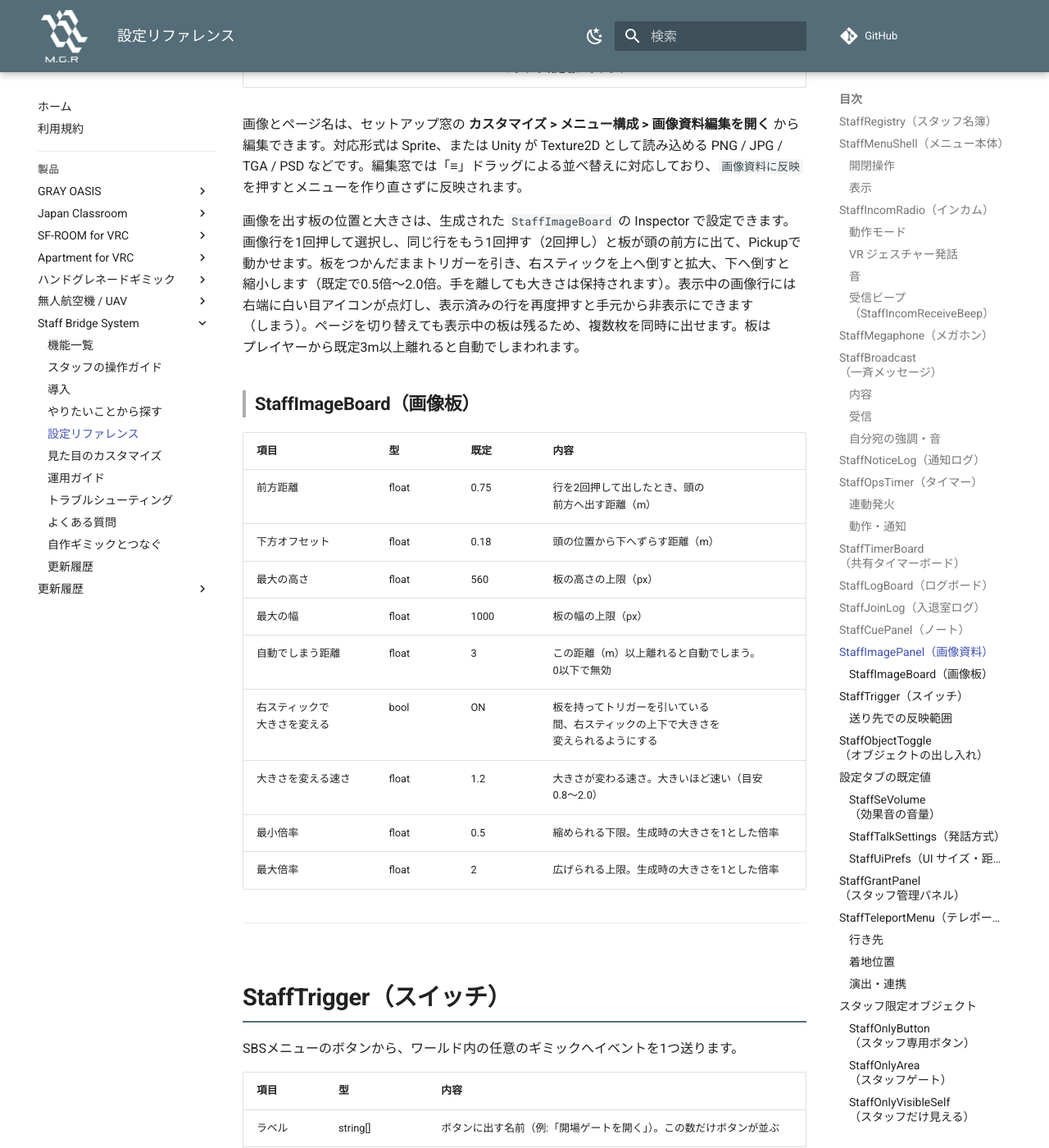
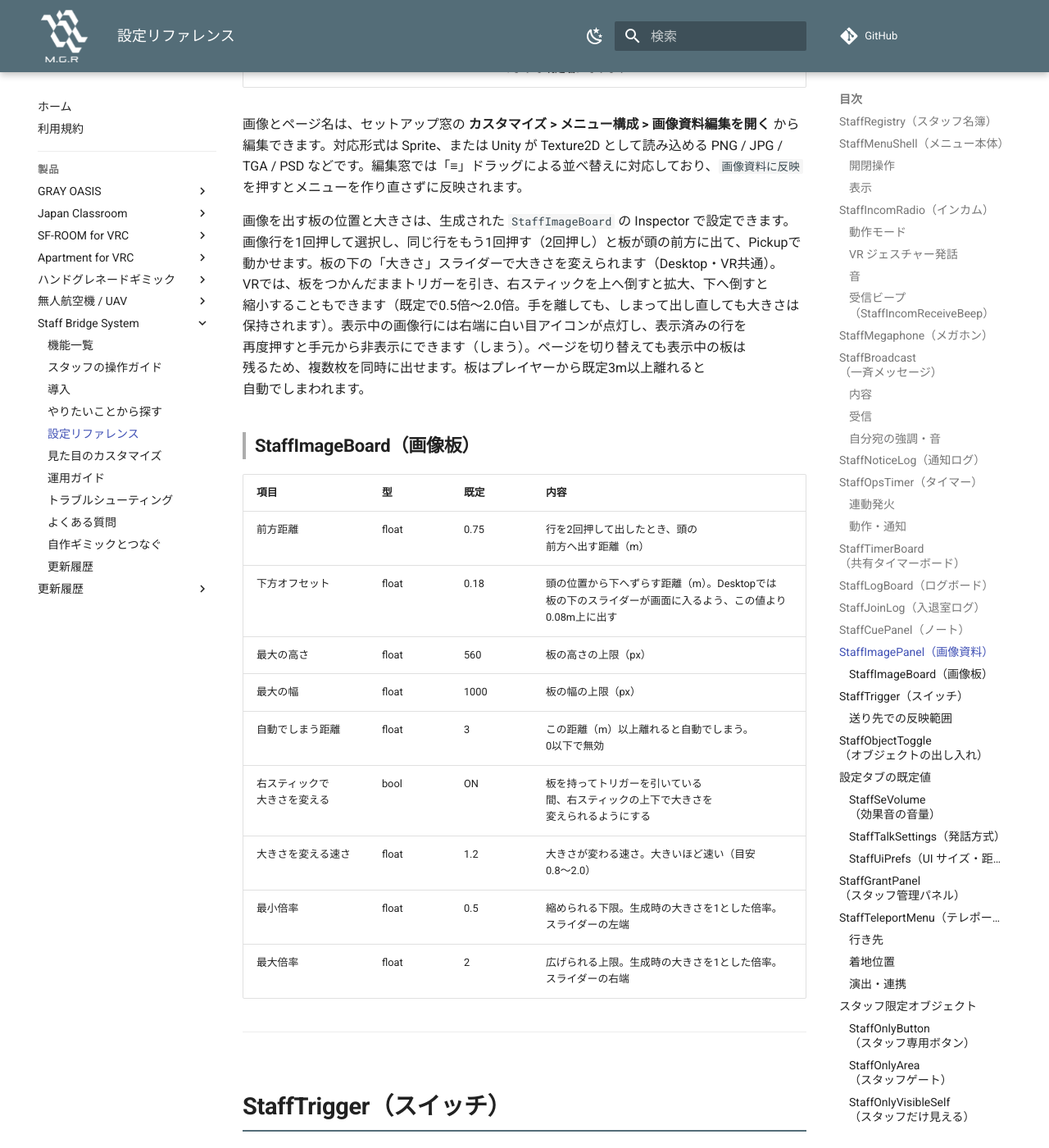
Before and after one commit to MAGURO-git/ProductArchive, an MkDocs documentation site: the page built from docs/staff-bridge-system/reference.md, in a window 1280 px wide and 1400 px high, scrolled down 14466 px. Shown: the whole window at 82% size. Built offline with MkDocs 1.6.1 and Material for MkDocs 9.7.7, drawn with Linux system fonts in a browser that asks for light colours; comment, search, counter and statistics services are not loaded.

Commit message:
画像資料の板の大きさ変更をスライダー操作に合わせて書き直す
板の下に追加された「大きさ」スライダーによる拡大縮小（Desktop・VR共通）と、
Desktopでの表示位置（帯が画面下に入り切るよう0.08m上に表示）に関する記述を反映。
あわせて最新の撮影画像（menu-settings-incom.png, menu-settings-note.png,
menu-settings-notice.png）に更新。

```diff
--- a/docs/staff-bridge-system/reference.md
+++ b/docs/staff-bridge-system/reference.md
@@ -310,21 +310,21 @@ SBS に起きたことを、ワールドに置いた板へ時刻順に流しま
 
 画像とページ名は、セットアップ窓の **カスタマイズ > メニュー構成 > 画像資料編集を開く** から編集できます。対応形式は Sprite、または Unity が Texture2D として読み込める PNG / JPG / TGA / PSD などです。編集窓では「≡」ドラッグによる並べ替えに対応しており、`画像資料に反映` を押すとメニューを作り直さずに反映されます。
 
-画像を出す板の位置と大きさは、生成された `StaffImageBoard` の Inspector で設定できます。画像行を1回押して選択し、同じ行をもう1回押す（2回押し）と板が頭の前方に出て、Pickupで動かせます。板をつかんだままトリガーを引き、右スティックを上へ倒すと拡大、下へ倒すと縮小します（既定で0.5倍〜2.0倍。手を離しても大きさは保持されます）。表示中の画像行には右端に白い目アイコンが点灯し、表示済みの行を再度押すと手元から非表示にできます（しまう）。ページを切り替えても表示中の板は残るため、複数枚を同時に出せます。板はプレイヤーから既定3m以上離れると自動でしまわれます。
+画像を出す板の位置と大きさは、生成された `StaffImageBoard` の Inspector で設定できます。画像行を1回押して選択し、同じ行をもう1回押す（2回押し）と板が頭の前方に出て、Pickupで動かせます。板の下の「大きさ」スライダーで大きさを変えられます（Desktop・VR共通）。VRでは、板をつかんだままトリガーを引き、右スティックを上へ倒すと拡大、下へ倒すと縮小することもできます（既定で0.5倍〜2.0倍。手を離しても、しまって出し直しても大きさは保持されます）。表示中の画像行には右端に白い目アイコンが点灯し、表示済みの行を再度押すと手元から非表示にできます（しまう）。ページを切り替えても表示中の板は残るため、複数枚を同時に出せます。板はプレイヤーから既定3m以上離れると自動でしまわれます。
 
 ### StaffImageBoard（画像板）
 
 | 項目 | 型 | 既定 | 内容 |
 |---|---|---|---|
 | 前方距離 | float | 0.75 | 行を2回押して出したとき、頭の前方へ出す距離（m） |
-| 下方オフセット | float | 0.18 | 頭の位置から下へずらす距離（m） |
+| 下方オフセット | float | 0.18 | 頭の位置から下へずらす距離（m）。Desktopでは板の下のスライダーが画面に入るよう、この値より0.08m上に出す |
 | 最大の高さ | float | 560 | 板の高さの上限（px） |
 | 最大の幅 | float | 1000 | 板の幅の上限（px） |
 | 自動でしまう距離 | float | 3 | この距離（m）以上離れると自動でしまう。0以下で無効 |
 | 右スティックで大きさを変える | bool | ON | 板を持ってトリガーを引いている間、右スティックの上下で大きさを変えられるようにする |
 | 大きさを変える速さ | float | 1.2 | 大きさが変わる速さ。大きいほど速い（目安 0.8〜2.0） |
-| 最小倍率 | float | 0.5 | 縮められる下限。生成時の大きさを1とした倍率 |
-| 最大倍率 | float | 2 | 広げられる上限。生成時の大きさを1とした倍率 |
+| 最小倍率 | float | 0.5 | 縮められる下限。生成時の大きさを1とした倍率。スライダーの左端 |
+| 最大倍率 | float | 2 | 広げられる上限。生成時の大きさを1とした倍率。スライダーの右端 |
 
 ---
 
```
Also changed, not shown: docs/staff-bridge-system/features.md (+1 -1 lines), docs/staff-bridge-system/usage.md (+1 -1 lines), docs/staff-bridge-system/images/menu-settings-incom.png, docs/staff-bridge-system/images/menu-settings-note.png, docs/staff-bridge-system/images/menu-settings-notice.png.
